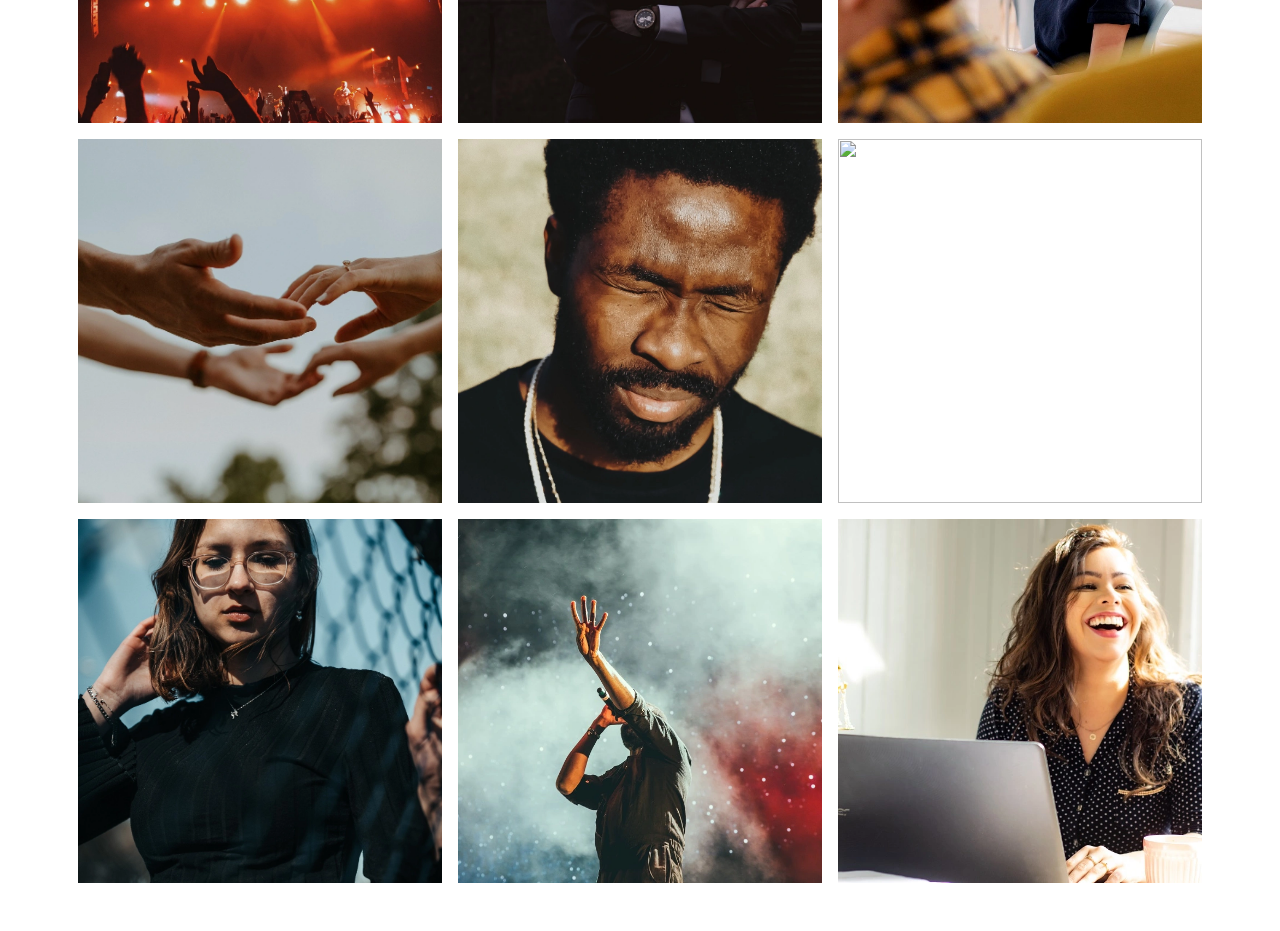
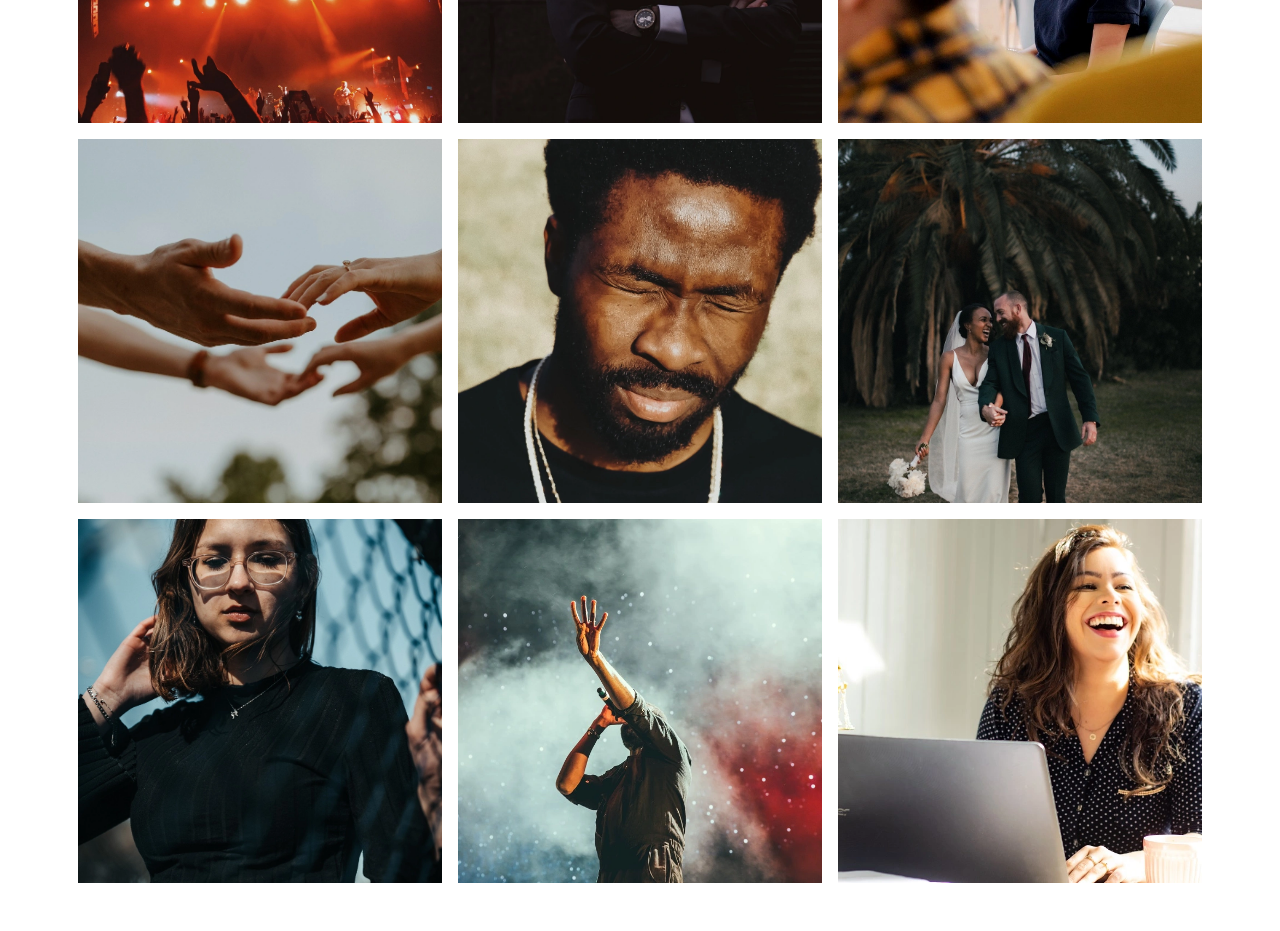
Before and after one commit to Ismael-Mizouni/Projet_5_debug, a plain HTML site: page index.html in a window 1280 px wide. Shown: the part 2280-3211 px from the top of the page. Drawn offline with nearby package versions, Linux system fonts and the light colour scheme.

Commit message:
pb photos

```diff
--- a/index.html
+++ b/index.html
@@ -122,7 +122,7 @@
 			<img data-gallery-tag="Entreprises" class="gallery-item" src="./assets/images/gallery/entreprise/jason-goodman-tHO1_OuKbg0-unsplash.webp" alt="Jason Goodman" style="object-fit: cover;" loading="lazy" width="440" height="440"/>
 			<img data-gallery-tag="Mariages" class="gallery-item" src="./assets/images/gallery/mariage/hannah-busing-RvF2R_qMpRk-unsplash.webp" alt="Hannah Busing" style="object-fit: cover;" loading="lazy" width="440" height="440"/>
 			<img data-gallery-tag="Portrait" class="gallery-item" src="./assets/images/gallery/portraits/ade-tunji-rVkhWWZFAtQ-unsplash.webp" alt="Ade Tunji" style="object-fit: cover;" loading="lazy" width="440" height="440"/>
-			<img data-gallery-tag="Mariages" class="gallery-item" src="./assets/images/gallery/mariage/jakob-owens-SiniLJkXhMc-unsplash.webp alt="Jakob Owens" style="object-fit: cover;" loading="lazy" height="440" width="440"/>
+			<img data-gallery-tag="Mariages" class="gallery-item" src="./assets/images/gallery/mariage/jakob-owens-SiniLJkXhMc-unsplash.webp" alt="Jakob Owens" style="object-fit: cover;" loading="lazy" height="440" width="440"/>
 			<img data-gallery-tag="Portrait" class="gallery-item" src="./assets/images/gallery/portraits/nino-van-prattenburg-443cl1uR_8-unsplash.webp" alt="Van Prattenburg" style="object-fit: cover;" loading="lazy" height="440" width="440"/>
 			<img data-gallery-tag="Concert" class="gallery-item" src="./assets/images/gallery/concerts/austin-neill-hgO1wFPXl3I-unsplash.webp" alt="Austin Neil" style="object-fit: cover;" loading="lazy" width="440" height="440"/>
 			<img data-gallery-tag="Entreprises" class="gallery-item" src="./assets/images/gallery/entreprise/mateus-campos-felipe-Fsgzm8N0hIY-unsplash.webp" alt="Campos" style="object-fit: cover;" loading="lazy" height="440" width="440"/>
```
